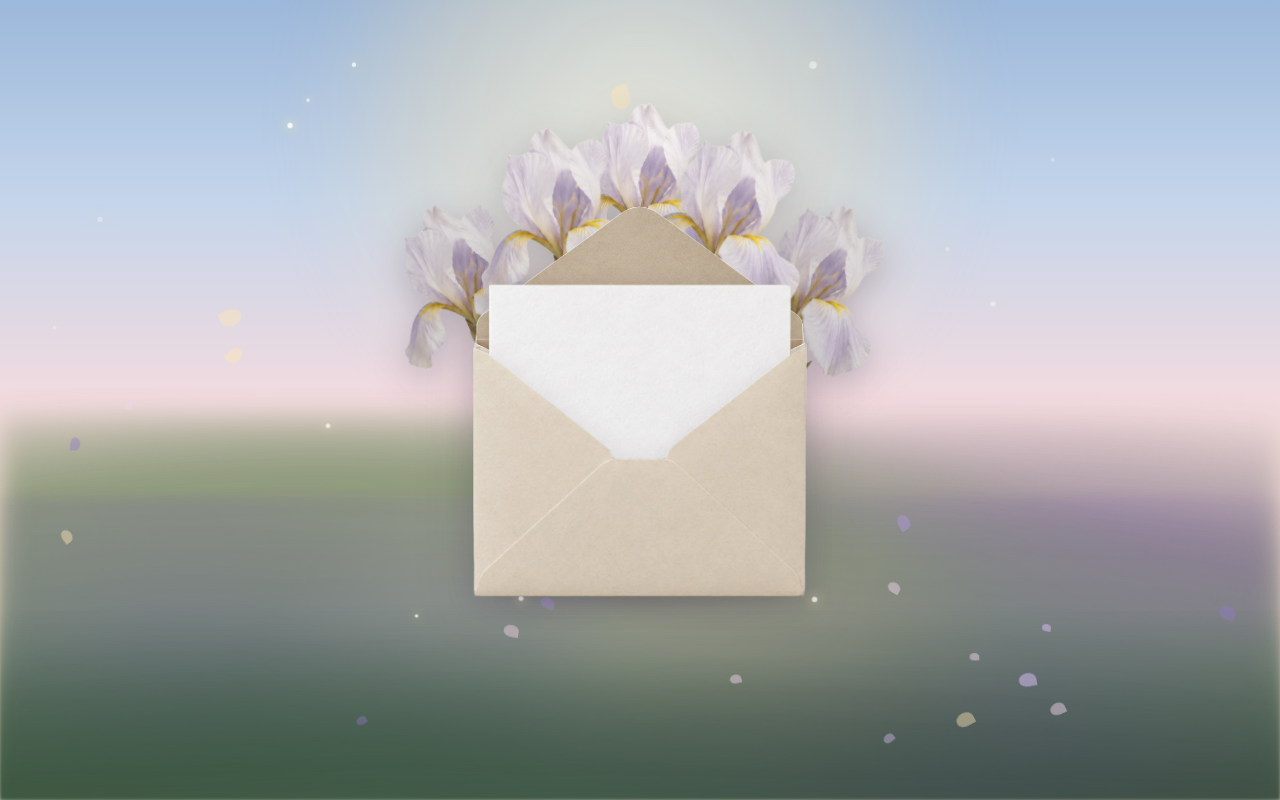
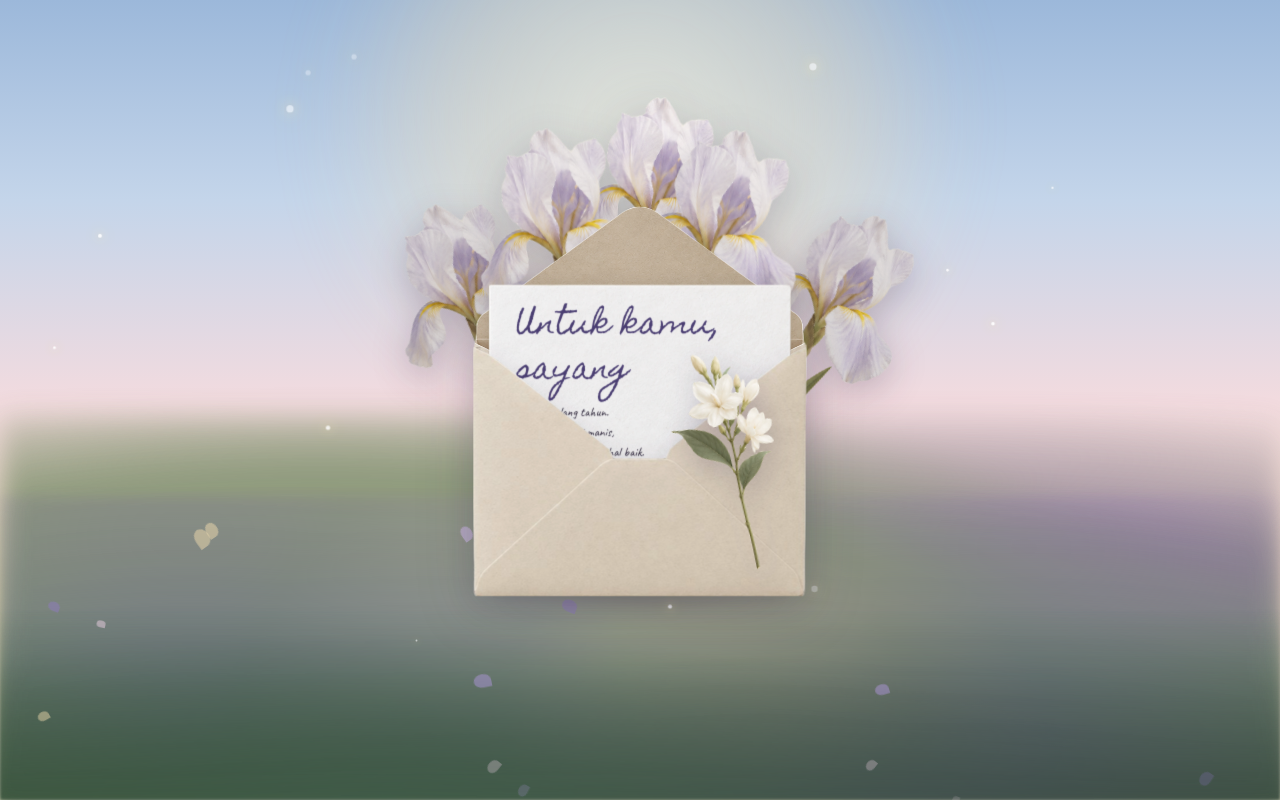
Before and after one commit to rn-abiasa/magnolia_gift, a React (Vite) app: page / in a window 1280 px wide. Built offline with nearby package versions, Linux system fonts and the light colour scheme; a web font is replaced by a local one.

Commit message:
Add LetterContent component and enhance EnvelopeStage with sticker and interactivity

```diff
--- a/src/components/backgrounds/GardenBackground.jsx
+++ b/src/components/backgrounds/GardenBackground.jsx
@@ -10,7 +10,7 @@ export default function GardenBackground() {
   return (
     <div
       aria-hidden="true"
-      className="fixed top-0 left-0 z-[1] w-screen h-screen overflow-hidden pointer-events-none"
+      className="fixed top-0 left-0 z-1 w-screen h-screen overflow-hidden pointer-events-none"
     >
       {/* Langit bergradasi */}
       <div className="absolute inset-0 bg-[image:linear-gradient(180deg,#9cb8da_0%,#c4d5ea_25%,#f2dbdf_50%,#f8e3c5_75%,#e7e3bf_100%)]" />
--- a/src/components/envelope/EnvelopeStage.jsx
+++ b/src/components/envelope/EnvelopeStage.jsx
@@ -1,8 +1,12 @@
+import { useState } from "react";
+
 import envelopeBack from "../../assets/evenlope_v1.webp";
 import envelopeFront from "../../assets/evenlope_front_v1.webp";
 import envelopePaper from "../../assets/evenlope_paper_v1.webp";
 import irisFlower from "../../assets/iris_flower_v1.webp";
+import magnoliaSticker from "../../assets/magnolia_flower.webp";
 import useEnvelopePhysics from "../../hooks/useEnvelopePhysics";
+import LetterContent from "./LetterContent";
 
 /**
  * Layer 0: rangkaian bunga di belakang amplop (urutan DOM sama dengan aslinya).
@@ -61,14 +65,55 @@ const BACKDROP_FLOWERS = [
   },
 ];
 
-export default function EnvelopeStage() {
+// Stiker kecil yang ditempel di bagian kanan depan amplop
+// (translateZ 26px = di atas permukaan kantung depan yang ada di 18px)
+const STICKER_SHELL =
+  "absolute right-[3%] bottom-[10%] w-[30%] aspect-[542/1172] z-[4] origin-bottom-right object-contain block pointer-events-none select-none [transform:translateZ(26px)_rotate(-12deg)] drop-shadow-[3px_8px_14px_rgba(35,20,55,0.25)]";
+
+/**
+ * Panggung amplop 3D.
+ *
+ * @param {ReactNode} letter         konten di atas kertas surat (default <LetterContent />)
+ * @param {Function}  onLetterAction aksi tombol di kertas; default: melipat kembali suratnya
+ * @param {string}    stickerSrc     gambar stiker di kanan depan amplop
+ */
+export default function EnvelopeStage({
+  letter,
+  onLetterAction,
+  stickerSrc = magnoliaSticker,
+}) {
   const { stageRef, envelopeRef, flowerRefs, isHovered, isResting, stageHandlers } =
     useEnvelopePhysics(BACKDROP_FLOWERS);
+
+  const [isLetterOpen, setIsLetterOpen] = useState(false);
+
+  // Tanpa prop `onLetterAction`, tombol di kertas akan melipat kembali suratnya
+  const handleLetterAction = onLetterAction ?? (() => setIsLetterOpen(false));
+  const letterContent = letter ?? <LetterContent onAction={handleLetterAction} />;
+
+  function handleEnvelopeClick(event) {
+    // Klik di dalam amplop hanya membuka/menutup surat (tidak diteruskan ke stage)
+    event.stopPropagation();
+    setIsLetterOpen((previous) => !previous);
+  }
+
+  function handleEnvelopeKeyDown(event) {
+    if (event.key === "Enter" || event.key === " ") {
+      event.preventDefault();
+      setIsLetterOpen((previous) => !previous);
+    }
+  }
+
+  function handleStageClick() {
+    // Klik di luar amplop: surat dilipat kembali
+    setIsLetterOpen(false);
+  }
 
   return (
     <div
       ref={stageRef}
       {...stageHandlers}
+      onClick={handleStageClick}
       className="relative flex items-center justify-center p-10 cursor-grab active:cursor-grabbing select-none transform-3d perspective-[1200px] perspective-origin-center"
     >
       {/* Layer 0: rangkaian bunga di belakang amplop (bergoyang bebas) */}
@@ -100,7 +145,13 @@ export default function EnvelopeStage() {
       {/* Layer 1-3: amplop 3D presisi + bayangan */}
       <div
         ref={envelopeRef}
-        className={`group relative w-[min(340px,78vw)] max-md:w-[min(300px,84vw)] aspect-[2540/2916] transform-3d will-change-transform ${
+        role="button"
+        tabIndex={0}
+        aria-expanded={isLetterOpen}
+        aria-label={isLetterOpen ? "Lipat kembali surat" : "Buka surat"}
+        onClick={handleEnvelopeClick}
+        onKeyDown={handleEnvelopeKeyDown}
+        className={`group relative w-[min(340px,78vw)] max-md:w-[min(300px,84vw)] aspect-[2540/2916] transform-3d will-change-transform cursor-pointer outline-none focus-visible:ring-2 focus-visible:ring-[#ffd89b] ${
           isResting
             ? "transition-transform duration-[750ms] ease-[cubic-bezier(0.175,0.885,0.32,1.275)]"
             : "transition-transform duration-[180ms] ease-[cubic-bezier(0.2,0.8,0.4,1)]"
@@ -114,14 +165,32 @@ export default function EnvelopeStage() {
           className="absolute top-0 left-0 w-full h-full object-contain z-[1] [transform:translateZ(0px)] drop-shadow-[0_14px_28px_rgba(35,20,55,0.18)] pointer-events-none select-none"
         />
 
-        {/* Layer 2: kertas surat di dalam amplop */}
-        <div className="absolute left-1/2 bottom-[1.5%] w-[90.5%] aspect-square z-[2] pointer-events-none will-change-transform transition-transform duration-[550ms] ease-[cubic-bezier(0.25,1,0.5,1)] [transform:translateX(-50%)_translateY(0)_translateZ(8px)] group-hover:[transform:translateX(-50%)_translateY(-19%)_translateZ(14px)]">
+        {/* Layer 2: kertas surat di dalam amplop + kontennya */}
+        {/* translateZ kertas dijaga < 18px milik layer depan agar occlusion oleh kantung tetap benar */}
+        <div
+          className={`absolute left-1/2 bottom-[1.5%] w-[90.5%] aspect-square z-[2] pointer-events-none will-change-transform transition-transform ease-[cubic-bezier(0.25,1,0.5,1)] ${
+            isLetterOpen
+              ? "duration-[700ms] [transform:translateX(-50%)_translateY(-50%)_translateZ(15px)]"
+              : "duration-[550ms] [transform:translateX(-50%)_translateY(0)_translateZ(8px)] group-hover:[transform:translateX(-50%)_translateY(-19%)_translateZ(14px)]"
+          }`}
+        >
           <img
             src={envelopePaper}
             alt="Kertas Surat"
             draggable={false}
             className="w-full h-full object-contain drop-shadow-[0_-3px_8px_rgba(0,0,0,0.08)]"
           />
+
+          {/* Area konten surat: hanya dapat diinteraksi saat surat terbuka */}
+          <div
+            inert={!isLetterOpen}
+            onClick={(event) => event.stopPropagation()}
+            className={`absolute inset-x-[10%] top-[7%] bottom-[32%] flex flex-col overflow-hidden select-text ${
+              isLetterOpen ? "pointer-events-auto" : "pointer-events-none"
+            }`}
+          >
+            {letterContent}
+          </div>
         </div>
 
         {/* Layer 3: depan amplop (lipatan kantong segitiga) */}
@@ -132,6 +201,14 @@ export default function EnvelopeStage() {
           className="absolute left-1/2 bottom-[0.5%] w-[96.58%] h-auto aspect-[2453/1836] object-contain z-[3] [transform:translateX(-50%)_translateZ(18px)] drop-shadow-[0_6px_14px_rgba(35,20,55,0.12)] pointer-events-none select-none"
         />
 
+        {/* Layer 4: stiker kecil di bagian kanan depan amplop */}
+        <img
+          src={stickerSrc}
+          alt="Stiker amplop"
+          draggable={false}
+          className={STICKER_SHELL}
+        />
+
         {/* Bayangan 3D di bawah amplop */}
         <div className="absolute -bottom-[4%] left-[6%] w-[88%] h-6 z-0 pointer-events-none blur-[14px] transition-[transform,opacity] duration-[400ms] [transform:translateZ(-35px)_scale(0.95)] group-hover:[transform:translateZ(-45px)_scale(1.06)_translateY(12px)] group-hover:opacity-85 bg-[image:radial-gradient(ellipse_at_center,rgba(40,25,65,0.38)_0%,rgba(40,25,65,0.16)_45%,transparent_75%)]" />
       </div>
--- /dev/null
+++ b/src/components/envelope/LetterContent.jsx
@@ -0,0 +1,37 @@
+/**
+ * Isi kertas surat di dalam amplop.
+ *
+ * >>> Tempat mengisi konten surat <<<
+ * - Teks di bawah boleh diganti bebas; `whitespace-pre-line` sudah aktif,
+ *   jadi tanda baris baru (\n) di dalam string akan dihormati sebagai enter.
+ * - Ukuran font sengaja kecil karena lebar kertas hanya ±300px di desktop
+ *   (kertas = 90,5% lebar amplop yang di-cap 340px).
+ * - `onAction` diisi otomatis oleh prop `onLetterAction` milik <EnvelopeStage />.
+ *   Bila prop itu tidak diberikan, klik tombol akan melipat kembali suratnya.
+ */
+export default function LetterContent({ onAction }) {
+  return (
+    <div className="flex h-full w-full flex-col justify-between">
+      <div>
+        <p className="homemade-apple text-3xl leading-[1.5] text-[#4a3e72]">
+          Untuk kamu, sayang
+        </p>
+        <p className="caveat mt-2 whitespace-pre-line text-[0.8rem] leading-[1.6] text-[#2c2538]">
+          {
+            "Selamat ulang tahun.\nSemoga hari ini manis,\ndan tahun ini penuh hal baik."
+          }
+        </p>
+      </div>
+
+      <div className="flex justify-center">
+        <button
+          type="button"
+          onClick={onAction}
+          className="cursor-pointer rounded-full bg-[#6b52ae] px-4 py-2 text-[0.7rem] font-semibold tracking-[0.08em] text-white shadow-[0_6px_16px_rgba(74,62,114,0.3)] transition-colors hover:bg-[#4a3e72] focus-visible:outline-none focus-visible:ring-2 focus-visible:ring-[#ffd89b] focus-visible:ring-offset-2"
+        >
+          Lanjut
+        </button>
+      </div>
+    </div>
+  );
+}
--- a/src/pages/cover.jsx
+++ b/src/pages/cover.jsx
@@ -28,6 +28,9 @@ export default function Cover() {
             : "[transform:scale(0.94)] opacity-0 pointer-events-none"
         }`}
       >
+        {/* Isi surat: src/components/envelope/LetterContent.jsx
+            Aksi tombol di kertas: <EnvelopeStage onLetterAction={...} /> —
+            tanpa prop itu, tombol akan melipat kembali suratnya */}
         <EnvelopeStage />
       </main>
 
```
Also changed, not shown: 1 other file (tests, documents, lock files or other folders).
